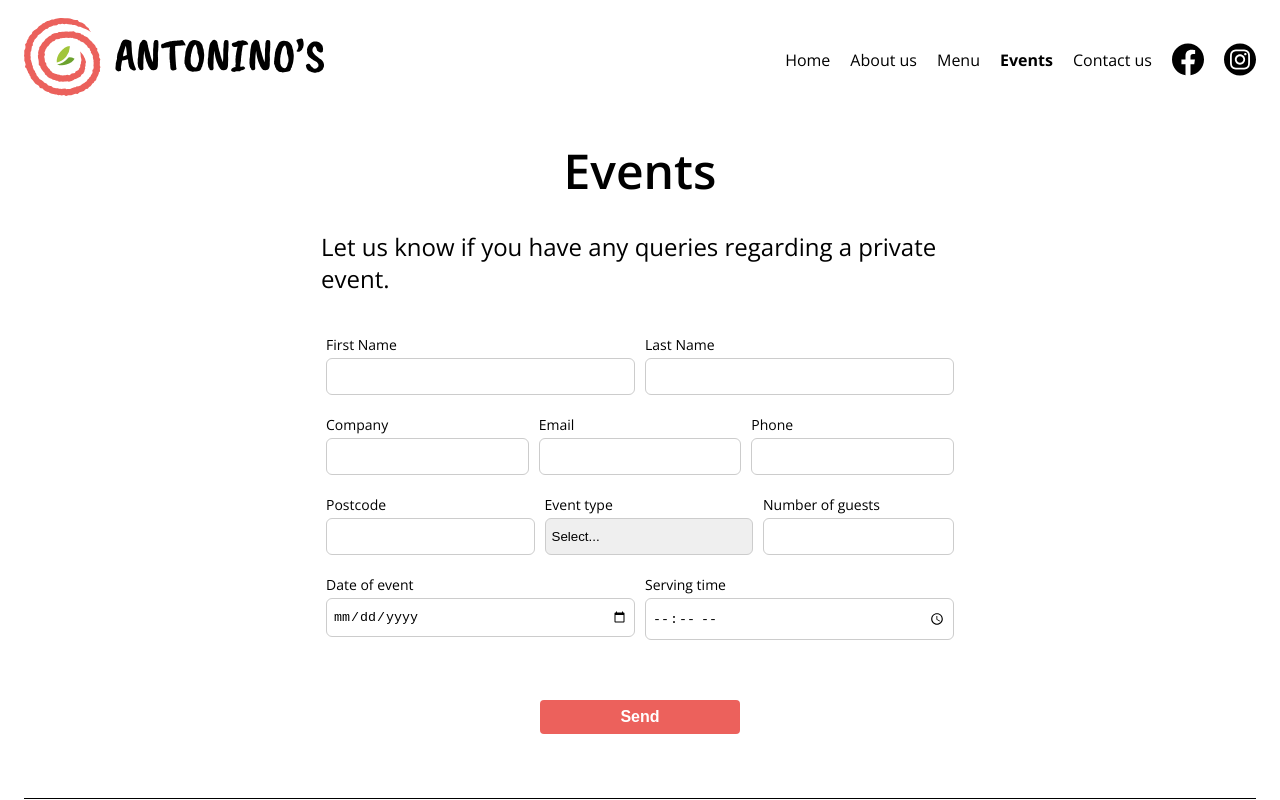
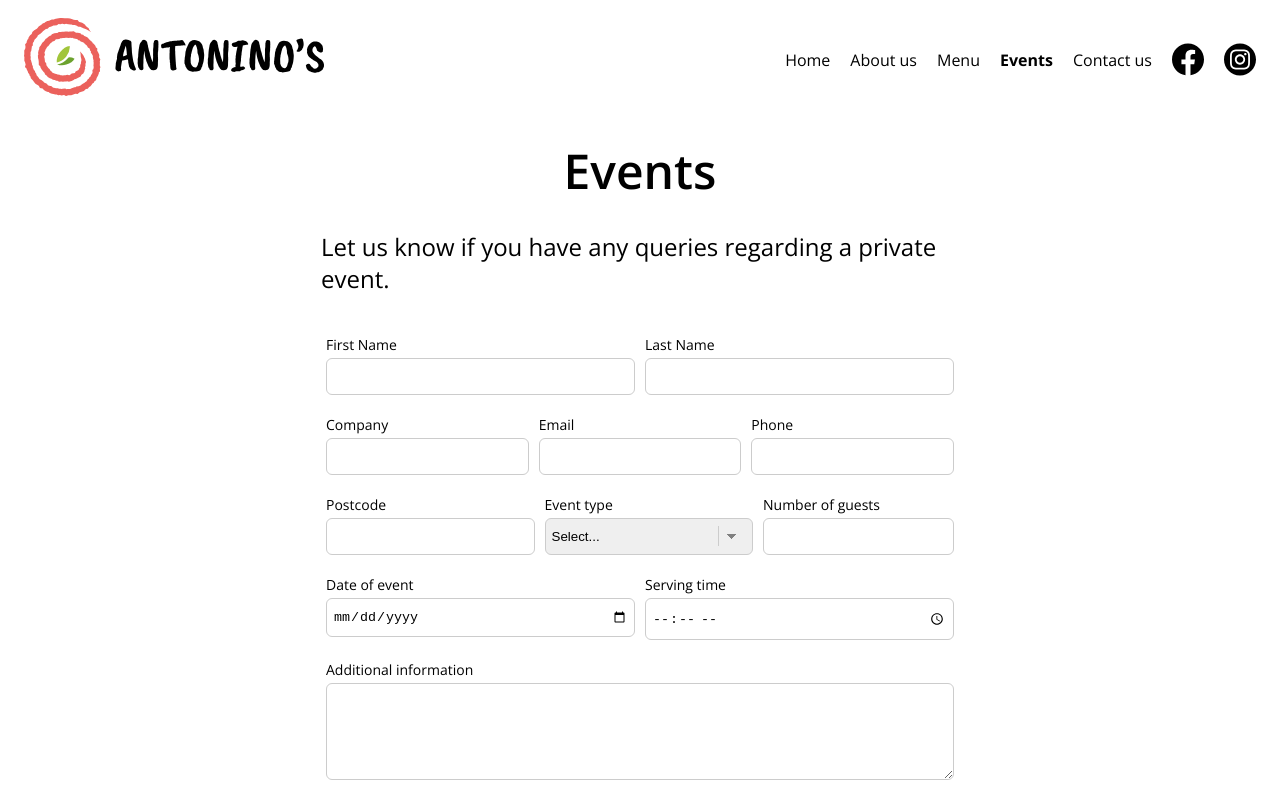
Before and after one commit to WebTerminator/antoninospizza, a Next.js app: page /events in a window 1280 px wide. Shown: the top 800 px of the page. Built offline with nearby package versions, Linux system fonts and the light colour scheme.

Commit message:
field added

```diff
--- a/components/EventsForm.tsx
+++ b/components/EventsForm.tsx
@@ -1,8 +1,10 @@
 import { useForm, SubmitHandler } from "react-hook-form";
-import { FormField } from "./FormField";
-import { type FormValues } from "@/shared/";
 import { ToastContainer, toast } from "react-toastify";
 import "react-toastify/dist/ReactToastify.css";
+
+import { InputFormField } from "./InputFormField";
+import { SelectFormField } from "./SelectFormField";
+import { type FormValues } from "@/shared/";
 
 export const EventsForm = () => {
   const { register, handleSubmit, reset } = useForm<FormValues>();
@@ -33,38 +35,45 @@ export const EventsForm = () => {
   return (
     <form onSubmit={handleSubmit(onSubmit)}>
       <div className="flex">
-        <FormField
+        <div className="flex-1">
+          <InputFormField
             register={register}
             label="First Name"
             name="firstName"
             id="firstName"
           />
+        </div>
 
-        <FormField
+        <div className="flex-1">
+          <InputFormField
             register={register}
             label="Last Name"
             name="lastName"
             id="lastName"
           />
         </div>
+      </div>
 
       <div className="flex-row">
-        <FormField
+        <div className="flex-1">
+          <InputFormField
             register={register}
             label="Company"
             name="company"
             id="company"
           />
-
-        <FormField
+        </div>
+        <div className="flex-1">
+          <InputFormField
             register={register}
             label="Email"
             name="email"
             id="email"
             type="email"
           />
-
-        <FormField
+        </div>
+        <div className="flex-1">
+          <InputFormField
             register={register}
             label="Phone"
             name="phone"
@@ -72,31 +81,35 @@ export const EventsForm = () => {
             type="tel"
           />
         </div>
+      </div>
 
       <div className="flex-row">
-        <FormField
+        <div className="flex-3">
+          <InputFormField
             register={register}
             label="Postcode"
             name="postcode"
             id="postcode"
           />
-
-        <div className="form-field flex-3">
-          <label htmlFor="message">Event type</label>
-          <select
-            required
-            {...register("eventType", {
-              required: true,
-            })}
-          >
-            <option value="">Select...</option>
-            <option value="wedding">wedding</option>
-            <option value="birthday">birthday</option>
-            <option value="corporate">corporate</option>
-          </select>
         </div>
 
-        <FormField
+        <div className="flex-3">
+          <SelectFormField
+            register={register}
+            label="Event type"
+            name="eventType"
+            id="eventType"
+            options={[
+              { label: "wedding", value: "wedding" },
+              { label: "birthday", value: "birthday" },
+              { label: "corporate", value: "corporate" },
+              { label: "other", value: "other" },
+            ]}
+          />
+        </div>
+
+        <div className="flex-1">
+          <InputFormField
             register={register}
             label="Number of guests"
             name="guests"
@@ -105,23 +118,39 @@ export const EventsForm = () => {
             size="small"
           />
         </div>
+      </div>
 
       <div className="flex-row">
-        <FormField
+        <div className="flex-1">
+          <InputFormField
             register={register}
             label="Date of event"
             name="eventDate"
             id="eventDate"
             type="date"
           />
+        </div>
 
-        <FormField
+        <div className="flex-1">
+          <InputFormField
             register={register}
             label="Serving time"
             name="servingTime"
             id="servingTime"
             type="time"
           />
+        </div>
+      </div>
+      <div className="flex-row">
+        <div className="flex-1">
+          <InputFormField
+            register={register}
+            label="Additional information"
+            name="additionalInfo"
+            id="additionalInfo"
+            type="textarea"
+          />
+        </div>
       </div>
 
       <button className="button" type="submit" value="Submit">
--- a/components/FormField.tsx
+++ /dev/null
@@ -1,30 +0,0 @@
-import { useForm } from "react-hook-form";
-
-interface FormFieldProps {
-  name: string;
-  id: string;
-  label: string;
-  type?: "text" | "email" | "tel" | "number" | "date" | "time";
-  size?: "small" | "medium";
-  register: any;
-}
-
-export const FormField = (props: FormFieldProps) => {
-  const { name, id, label, type = "text", size = "medium", register } = props;
-
-  const className = `form-field ${size === "small" ? "flex-1" : "flex-3"}`;
-
-  return (
-    <div className={className}>
-      <label htmlFor={id}>{label}</label>
-      <input
-        id={id}
-        required
-        type={type}
-        {...register(name, {
-          required: true,
-        })}
-      />
-    </div>
-  );
-};
--- /dev/null
+++ b/components/InputFormField.tsx
@@ -0,0 +1,30 @@
+interface FormFieldProps {
+  name: string;
+  id: string;
+  label: string;
+  type?: "text" | "email" | "tel" | "number" | "date" | "time" | "textarea";
+  size?: "small" | "medium";
+  register: any;
+}
+
+export const InputFormField = (props: FormFieldProps) => {
+  const { name, id, label, type = "text", register } = props;
+  const inputProps = {
+    id,
+    required: true,
+    ...register(name, {
+      required: true,
+    }),
+  };
+
+  return (
+    <div className="form-field">
+      <label htmlFor={id}>{label}</label>
+      {type === "textarea" ? (
+        <textarea {...inputProps} rows="5" columns="33" />
+      ) : (
+        <input {...inputProps} type={type} />
+      )}
+    </div>
+  );
+};
--- /dev/null
+++ b/components/SelectFormField.tsx
@@ -0,0 +1,34 @@
+interface SelectFormFieldProps {
+  name: string;
+  id: string;
+  label: string;
+  options: {
+    label: string;
+    value: string;
+  }[];
+  register: any;
+}
+
+export const SelectFormField = (props: SelectFormFieldProps) => {
+  const { id, name, label, options, register } = props;
+
+  return (
+    <div className="form-field">
+      <label htmlFor={id}>{label}</label>
+      <select
+        name={name}
+        required
+        {...register(props.name, {
+          required: true,
+        })}
+      >
+        <option value="">Select...</option>
+        {options.map((option) => (
+          <option key={option.value} value={option.value}>
+            {option.label}
+          </option>
+        ))}
+      </select>
+    </div>
+  );
+};
--- a/shared/index.ts
+++ b/shared/index.ts
@@ -188,4 +188,5 @@ export type FormValues = {
   guests: number;
   eventDate: string;
   servingTime: string;
+  additionalInfo?: string;
 };
--- a/styles/globals.css
+++ b/styles/globals.css
@@ -148,7 +148,8 @@ ul + .button {
 }
 
 input,
-select {
+select,
+textarea {
   appearance: none;
   border: 1px solid #ccc;
   padding: 10px 6px;
@@ -158,6 +159,33 @@ select {
 .flex-row {
   display: flex;
   flex-direction: column;
+}
+
+select {
+  background-image: linear-gradient(45deg, transparent 50%, gray 50%),
+    linear-gradient(135deg, gray 50%, transparent 50%),
+    linear-gradient(to right, #ccc, #ccc);
+  background-position: calc(100% - 20px) calc(1em + 2px),
+    calc(100% - 15px) calc(1em + 2px), calc(100% - 2.5em) 0.5em;
+  background-size: 5px 5px, 5px 5px, 1px 1.5em;
+  background-repeat: no-repeat;
+  cursor: pointer;
+}
+
+select:focus {
+  background-image: linear-gradient(
+      45deg,
+      var(--primary-red) 50%,
+      transparent 50%
+    ),
+    linear-gradient(135deg, transparent 50%, var(--primary-red) 50%),
+    linear-gradient(to right, #ccc, #ccc);
+  background-position: calc(100% - 15px) 1em, calc(100% - 20px) 1em,
+    calc(100% - 2.5em) 0.5em;
+  background-size: 5px 5px, 5px 5px, 1px 1.5em;
+  background-repeat: no-repeat;
+  border-color: var(--primary-red);
+  outline: 0;
 }
 
 @media (min-width: 1024px) {
```
Lines whose indentation alone changed are shown as unchanged.
